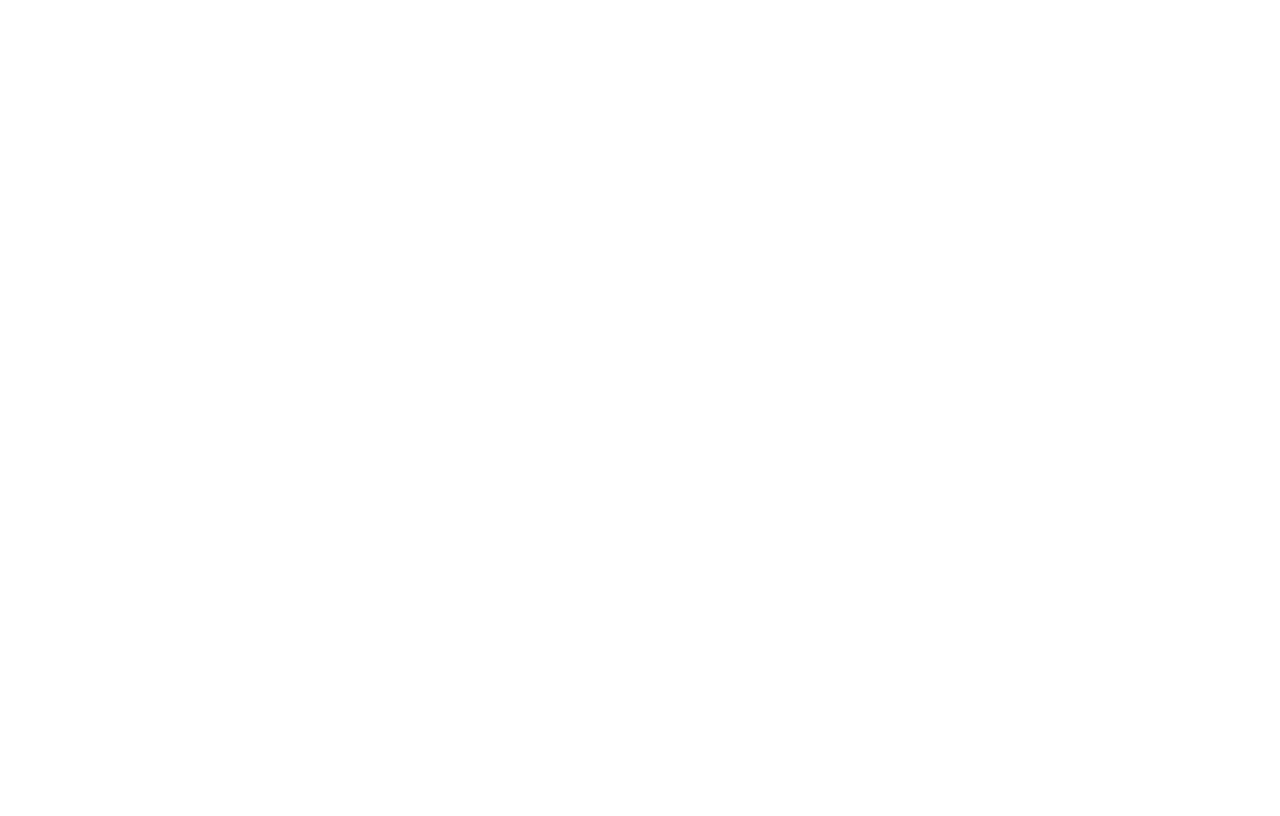
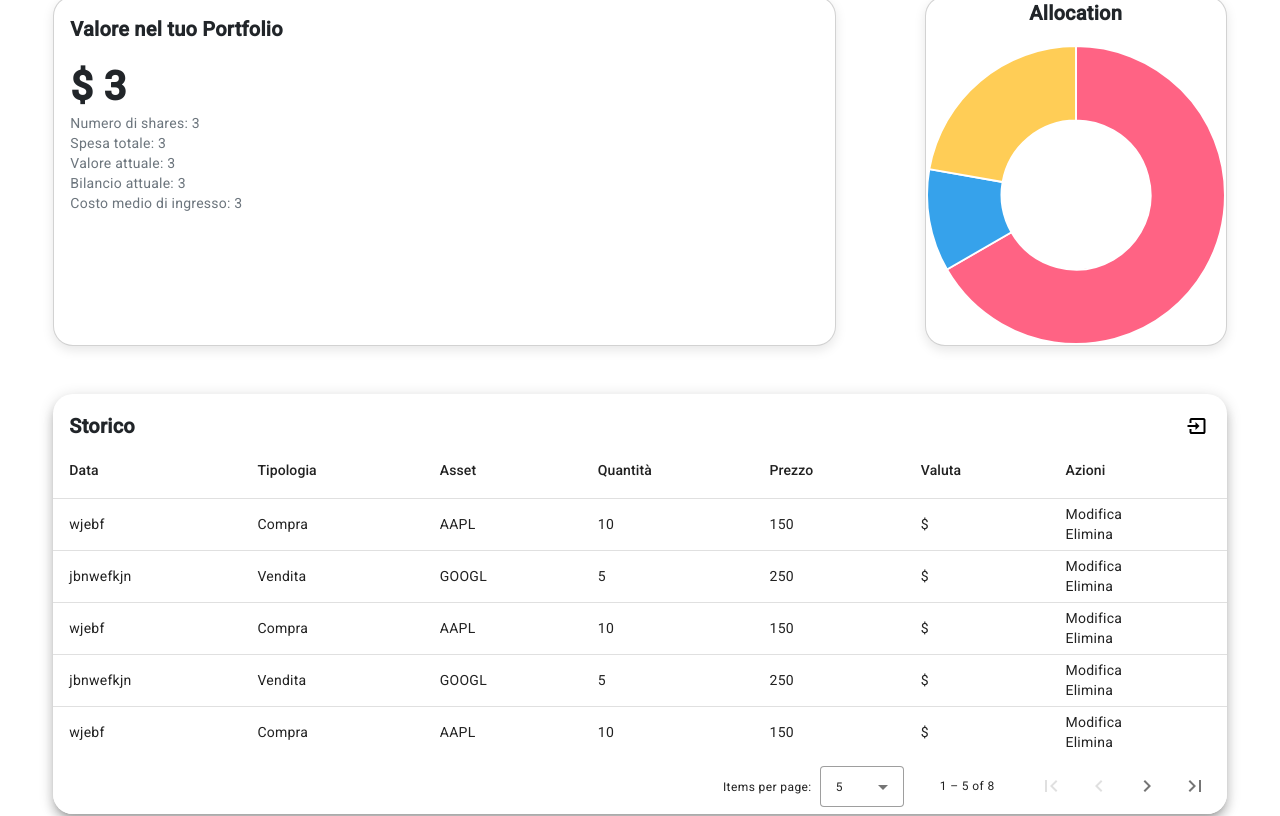
Before and after one commit to FedericoGuidazzi/PortfolioPal, an Angular app in the folder web_ui/: page /asset/1 in a window 1280 px wide. Before the commit this address led to /. Shown: the part 507-1323 px from the top of the page. Before the commit the page ends 800 px from the top, so only its background shows below. Built offline with nearby package versions, Linux system fonts and the light colour scheme.

Commit message:
add asset window

```diff
--- a/web_ui/src/app/app.routes.ts
+++ b/web_ui/src/app/app.routes.ts
@@ -34,4 +34,11 @@
         (c) => c.DashboardComponent
       ),
   },
+  {
+    path: 'asset/:assetName',
+    loadComponent: () =>
+      import('./pages/asset/asset.component').then(
+        (c) => c.AssetComponent
+      ),
+  },
 ];
--- a/web_ui/src/app/components/card-portfolio-valutation/card-portfolio-valutation.component.html
+++ b/web_ui/src/app/components/card-portfolio-valutation/card-portfolio-valutation.component.html
@@ -1,5 +1,10 @@
 <div class="card p-3 gap-3 mt-3 mx-auto col-11">
-  <h2 style="font-weight: bold;">Valutazione Portfolio</h2>
+  @if (data?.assetName) {
+    <h2 style="font-weight: bold;">{{data?.assetName}}</h2>
+  }
+  @else {
+    <h2 style="font-weight: bold;">Valutazione Portfolio</h2>
+  }
     <p class="h-auto mb-0">
       <span class="fw-bold fs-1 me-2">{{data?.currency}} {{data?.amount}}</span>
       <span class="text-secondary">{{data?.percentage}}%</span>
--- a/web_ui/src/app/components/card-portfolio-valutation/card-portfolio-valutation.component.ts
+++ b/web_ui/src/app/components/card-portfolio-valutation/card-portfolio-valutation.component.ts
@@ -1,6 +1,7 @@
 import { Component, Input } from '@angular/core';
 
 export interface PortfolioAmount{
+  assetName: any,
   currency: string,
   amount: number,
   percentage: number
--- a/web_ui/src/app/components/history/history.component.html
+++ b/web_ui/src/app/components/history/history.component.html
@@ -17,7 +17,7 @@
 
       <ng-container matColumnDef="symbol">
         <th mat-header-cell *matHeaderCellDef> Asset </th>
-        <td mat-cell *matCellDef="let row"> {{row.symbol}} </td>
+        <td style="cursor: pointer;" [routerLink]="'/asset/'+row.symbol" mat-cell *matCellDef="let row"> {{row.symbol}} </td>
       </ng-container>
 
       <ng-container matColumnDef="quantity">
--- a/web_ui/src/app/components/history/history.component.ts
+++ b/web_ui/src/app/components/history/history.component.ts
@@ -9,6 +9,7 @@
 import {FormsModule} from '@angular/forms';
 import { UpdateTransactionDialog } from '../../components/update-transaction-dialog/update-transaction-dialog.component';
 import { UploadFileDialog } from '../upload-file-dialog/upload-file-dialog.component';
+import { RouterLink } from '@angular/router';
 
 export enum TransactionTypes {
   COMPRA = 'Compra',
@@ -30,7 +31,7 @@
     standalone: true,
     templateUrl: './history.component.html',
     styleUrl: './history.component.css',
-    imports: [MatFormFieldModule, MatTableModule, MatSortModule, MatPaginatorModule, MatInputModule, FormsModule, MatButtonModule]
+    imports: [MatFormFieldModule, MatTableModule, MatSortModule, MatPaginatorModule, MatInputModule, FormsModule, MatButtonModule, RouterLink]
 })
 export class HistoryComponent{
 
--- /dev/null
+++ b/web_ui/src/app/pages/asset/asset.component.css
@@ -0,0 +1,6 @@
+.rounded-20{
+    box-shadow: 0 4px 12px rgba(0, 0, 0, 0.1);
+    stroke: #d9d9d9;
+    border-radius: 20px;
+    overflow: hidden;
+  }
--- /dev/null
+++ b/web_ui/src/app/pages/asset/asset.component.html
@@ -0,0 +1,41 @@
+<div class="pb-5">
+    <app-card-portfolio-valutation [data]="data"></app-card-portfolio-valutation>
+    <app-line-chart [asset]="assetName"></app-line-chart>
+    <div class="d-flex justify-content-between col-11 mx-auto">
+        <div class="card p-3 gap-3 col-8 rounded-20" >
+            <h2 style="font-weight: bold;">Valore nel tuo Portfolio</h2>
+              <p class="h-auto mb-0 d-grid">
+                <span style="margin-bottom: 16px;" class="fw-bold fs-1 me-2">{{assetData?.currency}} {{assetData?.valueInPortfolio}}</span>
+                @if (assetData?.sharesNumber!=0) {
+                    <span class="text-secondary">Numero di shares: {{assetData?.sharesNumber}}</span>
+                }
+                @if (assetData?.totalCost!=0) {
+                    <span class="text-secondary">Spesa totale: {{assetData?.totalCost}}</span>
+                }
+                @if (assetData?.currentValuation!=0) {
+                    <span class="text-secondary">Valore attuale: {{assetData?.currentValuation}}</span>
+                }
+                @if (assetData?.balance!=0) {
+                    <span class="text-secondary">Bilancio attuale: {{assetData?.balance}}</span>
+                }
+                @if (assetData?.averageCostPerShare!=0) {
+                    <span class="text-secondary">Costo medio di ingresso: {{assetData?.averageCostPerShare}}</span>
+                }
+              </p>
+        </div>
+        <div style="text-align: center;" class="card rounded-20">
+            <h2 class="mx-auto" style="font-weight: bold;">Allocation</h2>
+            <div class="mx-auto d-flex justify-content-center align-items-center">
+                <canvas id="doughnutChart"></canvas>
+            </div>
+        </div>
+    </div>
+    <app-history [transactions]="transactions"></app-history>
+    @if (assetData?.description) {
+        <div class="card p-3 gap-3 mt-5 rounded-20 col-11 mx-auto">
+            <h2 style="font-weight: bold;">Descrizione asset</h2>
+            <p>{{ assetData?.description }}</p>
+        </div>
+    }
+
+</div>
--- /dev/null
+++ b/web_ui/src/app/pages/asset/asset.component.ts
@@ -0,0 +1,123 @@
+import { Component, Input } from '@angular/core';
+import { CardPortfolioValutationComponent, PortfolioAmount } from '../../components/card-portfolio-valutation/card-portfolio-valutation.component';
+import { LineChartComponent } from '../../components/line-chart/line-chart.component';
+import { HistoryComponent, TransactionData } from '../../components/history/history.component';
+import { Chart } from 'chart.js';
+import { ActivatedRoute } from '@angular/router';
+
+export interface AssetData{
+  name: string,
+  currentValue: number,
+  valueInPortfolio: number,
+  sharesNumber: number,
+  description: string,
+  percetageInPortfolio: number,
+  percentageWinLose: number,
+  currency: string,
+  totalCost: number,
+  currentValuation: number,
+  balance: number,
+  averageCostPerShare: number
+}
+
+@Component({
+  selector: 'app-asset',
+  standalone: true,
+  imports: [LineChartComponent, HistoryComponent, CardPortfolioValutationComponent],
+  templateUrl: './asset.component.html',
+  styleUrl: './asset.component.css'
+})
+export class AssetComponent {
+  @Input() assetName?: any;
+  data?: PortfolioAmount;
+  transactions: TransactionData[] = [];
+  assetData?: AssetData;
+
+  constructor(private route: ActivatedRoute) {
+  }
+
+  ngOnInit(){
+    this.route.paramMap.subscribe( params =>
+      this.assetName = params.get('assetName')
+    )
+    this.prepareData();
+    this.createDoughnutChart();
+  }
+
+  prepareData(){
+    this.assetData = {
+      name: 'name',
+      currentValue: 3,
+      valueInPortfolio: 3,
+      sharesNumber: 3,
+      description: 'orem Ipsum è un testo segnaposto utilizzato nel settore della tipografia e della stampa. Lorem Ipsum è considerato il testo segnaposto standard sin dal sedicesimo secolo, quando un anonimo tipografo prese una cassetta di caratteri e li assemblò per preparare un testo campione. È sopravvissuto non solo a più di cinque secoli, ma anche al passaggio alla videoimpaginazione, pervenendoci sostanzialmente inalterato. Fu reso popolare, negli anni ’60, con la diffusione dei fogli di caratteri trasferibili “Letraset”, che contenevano passaggi del Lorem Ipsum, e più recentemente da software di impaginazione come Aldus PageMaker, che includeva versioni del Lorem Ipsum.',
+      percetageInPortfolio: 3,
+      percentageWinLose: 3,
+      currency: '$',
+      totalCost: 3,
+      currentValuation: 3,
+      balance: 3,
+      averageCostPerShare: 3
+    }
+
+    this.transactions = [
+      { id: 1, date: 'wjebf', type: 'Compra', symbol: 'AAPL', quantity: 10, price: 150, currency:'$'},
+      { id: 2, date: 'jbnwefkjn', type: 'Vendita', symbol: 'GOOGL', quantity: 5, price: 250, currency:'$'},
+      { id: 3, date: 'wjebf', type: 'Compra', symbol: 'AAPL', quantity: 10, price: 150, currency:'$'},
+      { id: 4, date: 'jbnwefkjn', type: 'Vendita', symbol: 'GOOGL', quantity: 5, price: 250, currency:'$'},
+      { id: 5, date: 'wjebf', type: 'Compra', symbol: 'AAPL', quantity: 10, price: 150, currency:'$'},
+      { id: 6, date: 'jbnwefkjn', type: 'Vendita', symbol: 'GOOGL', quantity: 5, price: 250, currency:'$'},
+      { id: 7, date: 'wjebf', type: 'Compra', symbol: 'AAPL', quantity: 10, price: 150, currency:'$'},
+      { id: 8, date: 'jbnwefkjn', type: 'Vendita', symbol: 'GOOGL', quantity: 5, price: 250, currency:'$'}
+    ];
+
+    this.data = {
+      assetName: this.assetName,
+      currency :this.assetData?.currency,
+      amount: this.assetData?.currentValue,
+      percentage: this.assetData?.percentageWinLose
+    }
+  }
+
+  createDoughnutChart(): void {
+    //call API to get data
+    const data = {
+      labels: [
+        'Red',
+        'Blue',
+        'Yellow'
+      ],
+      datasets: [{
+        label: 'My First Dataset',
+        data: [300, 50, 100],
+        backgroundColor: [
+          'rgb(255, 99, 132)',
+          'rgb(54, 162, 235)',
+          'rgb(255, 205, 86)'
+        ],
+        hoverOffset: 4
+      }]
+    };
+
+    const config:any = {
+      type: 'doughnut',
+      data: data,
+      options: {
+        responsive: true,
+        plugins: {
+          legend: {
+            display: false
+          }
+        },
+        maintainAspectRatio: false
+      }
+    };
+
+    const canvas = document.getElementById('doughnutChart') as HTMLCanvasElement;
+    const ctx = canvas.getContext('2d');
+    if (ctx){
+      new Chart(ctx, config);
+    }
+  }
+
+}
--- a/web_ui/src/app/pages/dashboard/dashboard.component.html
+++ b/web_ui/src/app/pages/dashboard/dashboard.component.html
@@ -1,6 +1,6 @@
 <div class="pb-5">
 <app-card-portfolio-valutation [data]="data"></app-card-portfolio-valutation>
-<app-line-chart></app-line-chart>
+<app-line-chart [asset]=null></app-line-chart>
 
 <div class="d-flex col-11 mx-auto">
   <div class="mat-elevation-z8 col-8 rounded-20 pt-3 px-3">
@@ -9,7 +9,7 @@
 
         <ng-container matColumnDef="symbol">
           <th mat-header-cell *matHeaderCellDef> Simbolo </th>
-          <td mat-cell *matCellDef="let row"> {{row.symbol}} </td>
+          <td style="cursor: pointer;" [routerLink]="'/asset/'+row.symbol" mat-cell *matCellDef="let row"> {{row.symbol}} </td>
         </ng-container>
 
         <ng-container matColumnDef="portfolioPercentage">
--- a/web_ui/src/app/pages/dashboard/dashboard.component.ts
+++ b/web_ui/src/app/pages/dashboard/dashboard.component.ts
@@ -8,6 +8,7 @@
 import { MatSortModule } from '@angular/material/sort';
 import { MatTableDataSource, MatTableModule } from '@angular/material/table';
 import { Chart } from 'chart.js';
+import { RouterLink } from '@angular/router';
 
 
 export interface PortfolioAssets{
@@ -19,12 +20,11 @@
 @Component({
   selector: 'app-dashboard',
   standalone: true,
-  imports: [LineChartComponent, HistoryComponent, CardPortfolioValutationComponent, MatFormFieldModule, MatTableModule, MatSortModule, MatPaginatorModule, MatInputModule, MatFormFieldModule, MatInputModule],
+  imports: [LineChartComponent, HistoryComponent, CardPortfolioValutationComponent, MatFormFieldModule, MatTableModule, MatSortModule, MatPaginatorModule, MatInputModule, MatFormFieldModule, MatInputModule, RouterLink],
   templateUrl: './dashboard.component.html',
   styleUrl: './dashboard.component.css'
 })
 export class DashboardComponent {
-
   transactions: TransactionData[] = [];
   data?: PortfolioAmount;
   assets: PortfolioAssets[] = [];
@@ -51,6 +51,7 @@
     ];
 
     this.data = {
+      assetName: null,
       currency :"EUR",
       amount: 3,
       percentage: 45
```
Also changed, not shown: web_ui/src/app/components/line-chart/line-chart.component.ts (+20 -5 lines), 1 other file (tests, documents, lock files or other folders).
